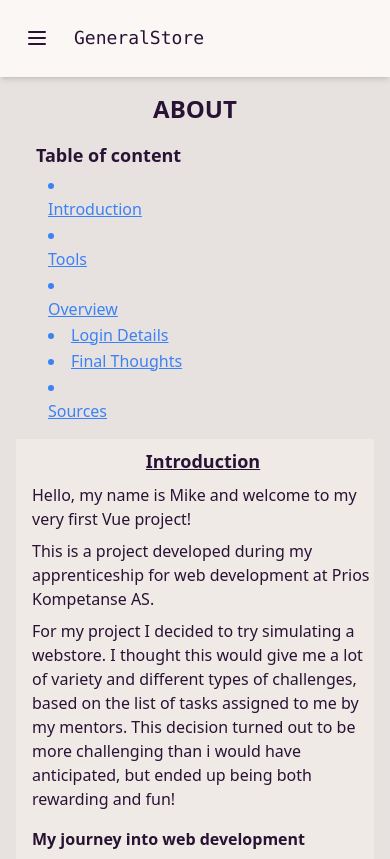
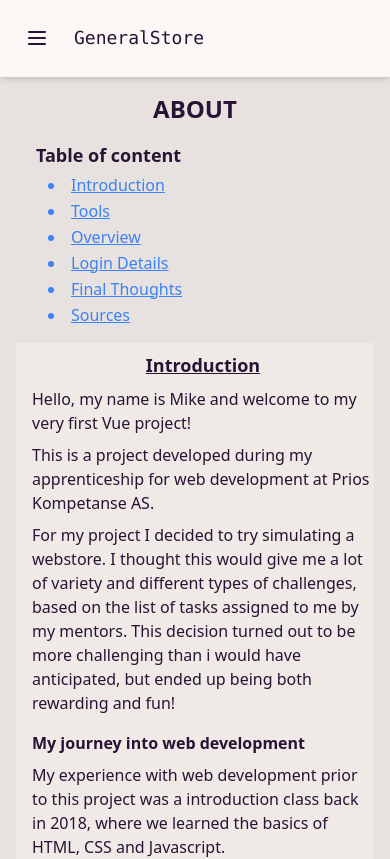
Before and after one commit to Mlaurgaard/vue-prios-term-two, a Vue app: page /about in a window 390 px wide. Shown: the top 859 px of the page. Built offline with nearby package versions, Linux system fonts and the light colour scheme.

Commit message:
AboutView - ToC on phone
Table of content on phone is not aligned with the list discs. Trying to add nowrap and text-left to check for fix.

```diff
--- a/src/views/AboutView.vue
+++ b/src/views/AboutView.vue
@@ -5,7 +5,7 @@
     <!-- Table of content Background -->
     <div class="lg:w-1/2 lg:mx-auto">
       <!-- Table of Content -->
-      <div class="mb-4">
+      <div class="mb-4 text-left text-nowrap">
         <div class="ml-5 mb-1 text-lg font-bold">Table of content</div>
         <li class="ml-8 mr-96 my-0.5 btn-link text-blue-500">
           <span role="button" @click="handleClick('intro')">Introduction </span>
```
